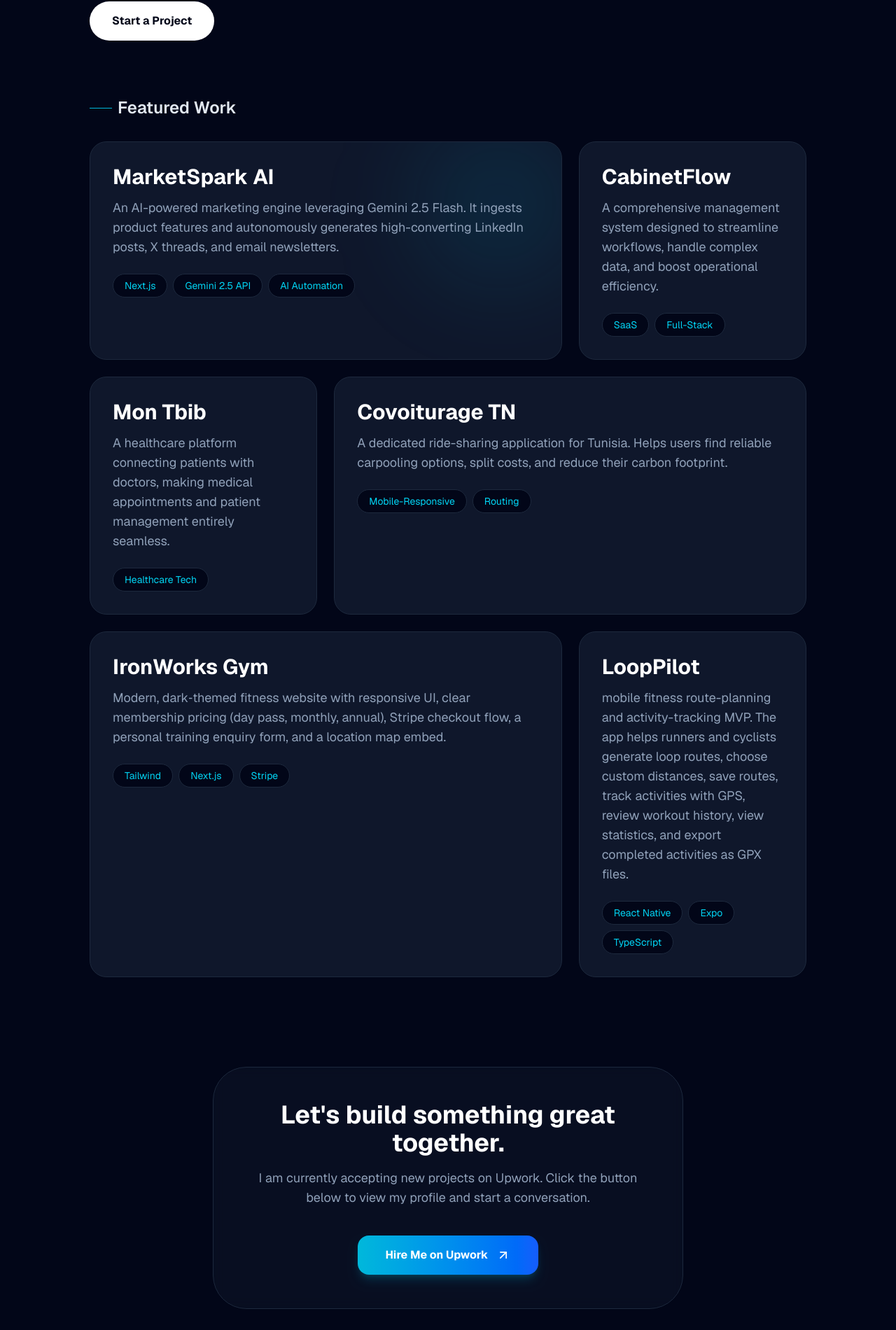
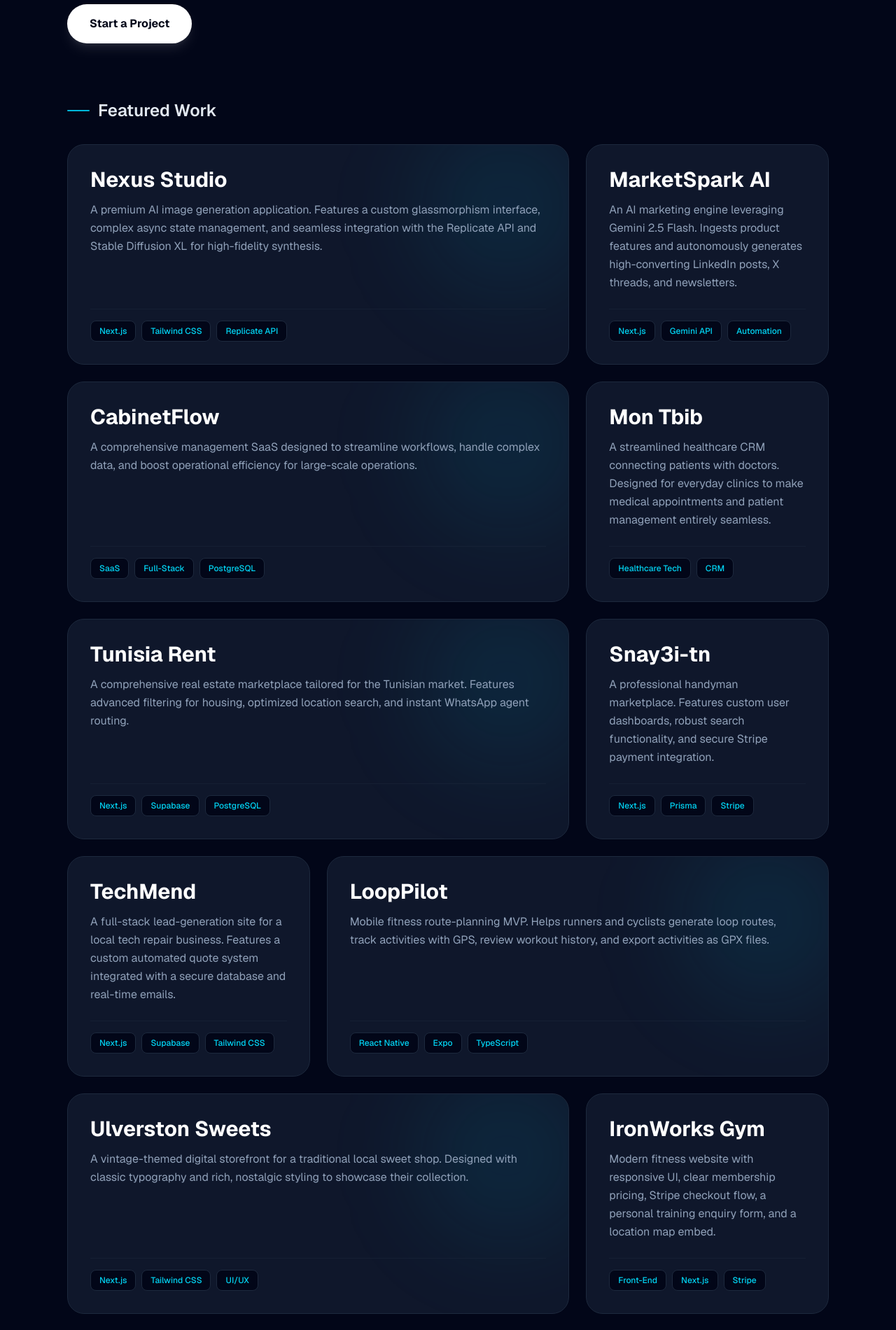
Before and after one commit to mouhamedsalhy96-a11y/my-portfolio, a Next.js app: page / in a window 1280 px wide. Shown: the part 589-2489 px from the top of the page at 70% size. Built offline with nearby package versions, Linux system fonts and the light colour scheme.

Commit message:
chore: clean portfolio prototype ready for deployment

```diff
--- a/src/app/page.tsx
+++ b/src/app/page.tsx
@@ -3,56 +3,125 @@
   // Replace this with your actual Upwork Profile URL
   const upworkLink = "https://www.upwork.com/freelancers/~0169de29d821388266";
 
-  // 1. Add your new projects and links here!
   const projects = [
+    // --- ROW 1: The AI Powerhouses ---
+    {
+      name: "Nexus Studio",
+      description: "A premium AI image generation application. Features a custom glassmorphism interface, complex async state management, and seamless integration with the Replicate API and Stable Diffusion XL for high-fidelity synthesis.",
+      tags: ["Next.js", "Tailwind CSS", "Replicate API"],
+      gridClass: "col-span-1 md:col-span-2 lg:col-span-2", // Takes up 2/3 of the row
+      isFeatured: true,
+      github: "https://github.com/mouhamedsalhy96-a11y/nexus-studio",
+      live: "https://nexus-studio-delta.vercel.app/"
+    },
     {
       name: "MarketSpark AI",
-      description: "An AI-powered marketing engine leveraging Gemini 2.5 Flash. It ingests product features and autonomously generates high-converting LinkedIn posts, X threads, and email newsletters.",
-      tags: ["Next.js", "Gemini 2.5 API", "AI Automation"],
+      description: "An AI marketing engine leveraging Gemini 2.5 Flash. Ingests product features and autonomously generates high-converting LinkedIn posts, X threads, and newsletters.",
+      tags: ["Next.js", "Gemini API", "Automation"],
+      gridClass: "col-span-1", // Takes up 1/3 of the row
+      isFeatured: false,
+      github: "https://github.com/mouhamedsalhy96-a11y/MarketSpark-AI",
+      live: "https://market-spark-ai-indol.vercel.app/"
+    },
+
+    // --- ROW 2: Complex SaaS & CRM ---
+    {
+      name: "CabinetFlow",
+      description: "A comprehensive management SaaS designed to streamline workflows, handle complex data, and boost operational efficiency for large-scale operations.",
+      tags: ["SaaS", "Full-Stack", "PostgreSQL"],
       gridClass: "col-span-1 md:col-span-2 lg:col-span-2",
       isFeatured: true,
-      github: "https://github.com/mouhamedsalhy96-a11y/MarketSpark-AI", // Replace with real link
-      live: "https://market-spark-ai-indol.vercel.app/" // Replace with real link
-    },
-    {
-      name: "CabinetFlow",
-      description: "A comprehensive management system designed to streamline workflows, handle complex data, and boost operational efficiency.",
-      tags: ["SaaS", "Full-Stack"],
-      gridClass: "col-span-1",
       github: "https://github.com/mouhamedsalhy96-a11y/cabinetflow-tunisie",
-      live: "https://cabinetflow-tunisie.vercel.app/" // Leave empty if there is no live demo
+      live: "https://cabinetflow-tunisie.vercel.app/"
     },
     {
       name: "Mon Tbib",
-      description: "A healthcare platform connecting patients with doctors, making medical appointments and patient management entirely seamless.",
-      tags: ["Healthcare Tech"],
+      description: "A streamlined healthcare CRM connecting patients with doctors. Designed for everyday clinics to make medical appointments and patient management entirely seamless.",
+      tags: ["Healthcare Tech", "CRM"],
       gridClass: "col-span-1",
+      isFeatured: false,
       github: "https://github.com/mouhamedsalhy96-a11y/mon-tbib",
       live: "https://mon-tbib.vercel.app/"
+    },
+
+    // --- ROW 3: Regional Marketplaces ---
+    {
+      name: "Tunisia Rent",
+      description: "A comprehensive real estate marketplace tailored for the Tunisian market. Features advanced filtering for housing, optimized location search, and instant WhatsApp agent routing.",
+      tags: ["Next.js", "Supabase", "PostgreSQL"],
+      gridClass: "col-span-1 md:col-span-2 lg:col-span-2",
+      isFeatured: true,
+      github: "https://github.com/mouhamedsalhy96-a11y/TunisiaRent",
+      live: "https://tunisia-rent.vercel.app/"
+    },
+    {
+      name: "Snay3i-tn",
+      description: "A professional handyman marketplace. Features custom user dashboards, robust search functionality, and secure Stripe payment integration.",
+      tags: ["Next.js", "Prisma", "Stripe"],
+      gridClass: "col-span-1",
+      isFeatured: false,
+      github: "",
+      live: ""
+    },
+
+    // --- ROW 4: Mobile Apps & Lead Generation (Rhythm Switch: 1 + 2) ---
+    {
+      name: "TechMend",
+      description: "A full-stack lead-generation site for a local tech repair business. Features a custom automated quote system integrated with a secure database and real-time emails.",
+      tags: ["Next.js", "Supabase", "Tailwind CSS"],
+      gridClass: "col-span-1",
+      isFeatured: false,
+      github: "https://github.com/mouhamedsalhy96-a11y/techmend",
+      live: "https://techmend.vercel.app/"
+    },
+    {
+      name: "LoopPilot",
+      description: "Mobile fitness route-planning MVP. Helps runners and cyclists generate loop routes, track activities with GPS, review workout history, and export activities as GPX files.",
+      tags: ["React Native", "Expo", "TypeScript"],
+      gridClass: "col-span-1 md:col-span-2 lg:col-span-2",
+      isFeatured: true,
+      github: "https://github.com/mouhamedsalhy96-a11y/looppilot",
+      live: ""
+    },
+
+    // --- ROW 5: Front-End E-Commerce Masterclasses ---
+    {
+      name: "Ulverston Sweets",
+      description: "A vintage-themed digital storefront for a traditional local sweet shop. Designed with classic typography and rich, nostalgic styling to showcase their collection.",
+      tags: ["Next.js", "Tailwind CSS", "UI/UX"],
+      gridClass: "col-span-1 md:col-span-2 lg:col-span-2",
+      isFeatured: true,
+      github: "https://github.com/mouhamedsalhy96-a11y/ulverston-sweets",
+      live: "https://ulverston-sweets.vercel.app/"
+    },
+    {
+      name: "IronWorks Gym",
+      description: "Modern fitness website with responsive UI, clear membership pricing, Stripe checkout flow, a personal training enquiry form, and a location map embed.",
+      tags: ["Front-End", "Next.js", "Stripe"],
+      gridClass: "col-span-1",
+      isFeatured: false,
+      github: "https://github.com/mouhamedsalhy96-a11y/ironworks-gym",
+      live: "https://ironworks-gym-gamma.vercel.app/"
+    },
+
+    // --- ROW 6: Transit & Retail ---
+    {
+      name: "WOW Vapes & Snacks",
+      description: "A high-energy, dark-mode website for a modern retail store. Features glowing neon accents, responsive product grids, and a sleek layout.",
+      tags: ["Next.js", "Tailwind CSS", "Front-End"],
+      gridClass: "col-span-1",
+      isFeatured: false,
+      github: "https://github.com/mouhamedsalhy96-a11y/wow-vape",
+      live: "https://wow-vape.vercel.app/"
     },
     {
       name: "Covoiturage TN",
       description: "A dedicated ride-sharing application for Tunisia. Helps users find reliable carpooling options, split costs, and reduce their carbon footprint.",
       tags: ["Mobile-Responsive", "Routing"],
       gridClass: "col-span-1 md:col-span-2 lg:col-span-2",
+      isFeatured: true,
       github: "https://github.com/mouhamedsalhy96-a11y/covoiturage-tn",
       live: "https://covoiturage-tn.vercel.app/"
-    },
-    // ADD NEW PROJECTS BELOW
-    {
-      name: "IronWorks Gym",
-      description: "Modern, dark‑themed fitness website with responsive UI, clear membership pricing (day pass, monthly, annual), Stripe checkout flow, a personal training enquiry form, and a location map embed.",
-      tags: ["Tailwind", "Next.js", "Stripe"],
-      gridClass: "col-span-1 md:col-span-2 lg:col-span-2", // Adjust span to fit grid
-      github: "https://github.com/mouhamedsalhy96-a11y/ironworks-gym",
-      live: "https://ironworks-gym-gamma.vercel.app/"
-    },
-    {
-      name: "LoopPilot",
-      description: "mobile fitness route-planning and activity-tracking MVP. The app helps runners and cyclists generate loop routes, choose custom distances, save routes, track activities with GPS, review workout history, view statistics, and export completed activities as GPX files.",
-      tags: ["React Native", "Expo", "TypeScript"],
-      gridClass: "col-span-1",
-      github: "https://github.com/mouhamedsalhy96-a11y/looppilot",
     }
   ];
 
@@ -60,7 +129,7 @@
     <main className="min-h-screen bg-slate-950 text-slate-50 font-sans p-6 md:p-12 lg:p-24 selection:bg-cyan-500/30">
 
       {/* Navbar */}
-      <nav className="max-w-5xl mx-auto flex justify-between items-center mb-16 md:mb-24">
+      <nav className="max-w-6xl mx-auto flex justify-between items-center mb-16 md:mb-24">
         <div className="text-xl font-bold tracking-tight text-white">
           Mohamed <span className="text-cyan-400">Salhi</span>
         </div>
@@ -75,8 +144,12 @@
       </nav>
 
       {/* Hero Section */}
-      <section className="max-w-5xl mx-auto mb-20">
-        <div className="inline-block px-3 py-1 mb-6 rounded-full bg-slate-900 border border-slate-800 text-cyan-400 text-sm font-medium tracking-wide">
+      <section className="max-w-6xl mx-auto mb-20">
+        <div className="inline-flex items-center gap-2 px-4 py-1.5 mb-6 rounded-full bg-slate-900 border border-slate-800 text-cyan-400 text-sm font-medium tracking-wide">
+          <span className="relative flex h-2 w-2">
+            <span className="animate-ping absolute inline-flex h-full w-full rounded-full bg-cyan-400 opacity-75"></span>
+            <span className="relative inline-flex rounded-full h-2 w-2 bg-cyan-500"></span>
+          </span>
           Available for Work
         </div>
         <h1 className="text-5xl md:text-7xl font-extrabold mb-6 tracking-tight">
@@ -90,24 +163,23 @@
           href={upworkLink}
           target="_blank"
           rel="noopener noreferrer"
-          className="inline-block bg-white text-slate-950 font-bold px-8 py-4 rounded-full hover:bg-cyan-400 transition-all hover:scale-105 active:scale-95"
+          className="inline-block bg-white text-slate-950 font-bold px-8 py-4 rounded-full hover:bg-cyan-400 transition-all hover:scale-105 active:scale-95 shadow-lg shadow-white/10"
         >
           Start a Project
         </a>
       </section>
 
       {/* Projects Section */}
-      <section className="max-w-5xl mx-auto mb-32">
-        <h2 className="text-2xl font-semibold mb-8 text-slate-200 flex items-center gap-2">
-          <span className="w-8 h-[1px] bg-cyan-500"></span> Featured Work
+      <section className="max-w-6xl mx-auto mb-32">
+        <h2 className="text-2xl font-semibold mb-8 text-slate-200 flex items-center gap-3">
+          <span className="w-8 h-[2px] bg-cyan-500 rounded-full"></span> Featured Work
         </h2>
 
         <div className="grid grid-cols-1 md:grid-cols-2 lg:grid-cols-3 gap-6">
           {projects.map((project, index) => (
             <div
               key={index}
-              // 2. We add "group relative overflow-hidden" here to make the curtain work
-              className={`group relative bg-slate-900 border border-slate-800 rounded-3xl p-8 transition-all overflow-hidden ${project.gridClass}`}
+              className={`group relative bg-slate-900 border border-slate-800 rounded-3xl p-8 transition-all overflow-hidden flex flex-col ${project.gridClass}`}
             >
 
               {/* Background Glow for Featured */}
@@ -115,29 +187,36 @@
                 <div className="absolute top-0 right-0 w-64 h-64 bg-cyan-500/10 rounded-full blur-3xl -mr-10 -mt-10 pointer-events-none z-0"></div>
               )}
 
-              {/* Standard Card Content */}
-              <div className="relative z-10">
+              {/* Standard Card Content (Flex-Col ensures perfect tag alignment) */}
+              <div className="relative z-10 flex flex-col h-full">
                 <h3 className="text-2xl md:text-3xl font-bold mb-3 text-white">{project.name}</h3>
-                <p className="text-slate-400 mb-6 text-sm md:text-lg">{project.description}</p>
-                <div className="flex flex-wrap gap-2">
+
+                {/* flex-grow pushes the tags to the very bottom */}
+                <p className="text-slate-400 mb-6 text-sm md:text-base leading-relaxed flex-grow">
+                  {project.description}
+                </p>
+
+                {/* mt-auto locks the tags to the bottom line */}
+                <div className="mt-auto flex flex-wrap gap-2 pt-4 border-t border-slate-800/50">
                   {project.tags.map((tag, tagIndex) => (
-                    <span key={tagIndex} className="bg-slate-950 border border-slate-800 text-cyan-400 text-xs md:text-sm px-3 md:px-4 py-1.5 rounded-full">
+                    <span key={tagIndex} className="bg-slate-950 border border-slate-800 text-cyan-400 text-xs font-medium px-3 py-1.5 rounded-lg flex items-center gap-1">
                       {tag}
                     </span>
                   ))}
                 </div>
               </div>
 
-              {/* 3. The "Falling Curtain" Overlay */}
-              <div className="absolute inset-0 bg-slate-950/90 backdrop-blur-sm flex flex-col items-center justify-center gap-4 transition-all duration-500 transform -translate-y-full opacity-0 group-hover:translate-y-0 group-hover:opacity-100 z-20">
+              {/* The "Falling Curtain" Overlay */}
+              <div className="absolute inset-0 bg-slate-950/95 backdrop-blur-md flex flex-col items-center justify-center gap-4 transition-all duration-500 transform -translate-y-full opacity-0 group-hover:translate-y-0 group-hover:opacity-100 z-20">
                 {project.live && (
                   <a
                     href={project.live}
                     target="_blank"
                     rel="noopener noreferrer"
-                    className="bg-cyan-500 hover:bg-cyan-400 text-slate-950 font-bold py-2 px-6 rounded-full transition-transform hover:scale-105 shadow-lg shadow-cyan-500/20"
+                    className="bg-cyan-500 hover:bg-cyan-400 text-slate-950 font-bold py-3 px-8 rounded-full transition-transform hover:scale-105 shadow-[0_0_20px_rgba(6,182,212,0.3)] flex items-center gap-2"
                   >
                     View Live Demo
+                    <svg xmlns="http://www.w3.org/2000/svg" width="16" height="16" viewBox="0 0 24 24" fill="none" stroke="currentColor" strokeWidth="2" strokeLinecap="round" strokeLinejoin="round"><path d="M18 13v6a2 2 0 0 1-2 2H5a2 2 0 0 1-2-2V8a2 2 0 0 1 2-2h6"/><polyline points="15 3 21 3 21 9"/><line x1="10" y1="14" x2="21" y2="3"/></svg>
                   </a>
                 )}
 
@@ -146,15 +225,15 @@
                     href={project.github}
                     target="_blank"
                     rel="noopener noreferrer"
-                    className="bg-slate-800 hover:bg-slate-700 text-white font-medium py-2 px-6 rounded-full border border-slate-700 transition-transform hover:scale-105"
+                    className="bg-slate-800 hover:bg-slate-700 text-white font-medium py-3 px-8 rounded-full border border-slate-700 transition-transform hover:scale-105 flex items-center gap-2"
                   >
                     View GitHub
+                    <svg xmlns="http://www.w3.org/2000/svg" width="16" height="16" viewBox="0 0 24 24" fill="none" stroke="currentColor" strokeWidth="2" strokeLinecap="round" strokeLinejoin="round"><path d="M15 22v-4a4.8 4.8 0 0 0-1-3.5c3 0 6-2 6-5.5.08-1.25-.27-2.48-1-3.5.28-1.15.28-2.35 0-3.5 0 0-1 0-3 1.5-2.64-.5-5.36-.5-8 0C6 2 5 2 5 2c-.3 1.15-.3 2.35 0 3.5A5.403 5.403 0 0 0 4 9c0 3.5 3 5.5 6 5.5-.39.49-.68 1.05-.85 1.65-.17.6-.22 1.23-.15 1.85v4"/><path d="M9 18c-4.51 2-5-2-7-2"/></svg>
                   </a>
                 )}
 
-                {/* Fallback if no links are provided */}
                 {!project.live && !project.github && (
-                  <span className="text-slate-400 font-medium">Internal / NDA Project</span>
+                  <span className="text-slate-400 font-medium px-4 py-2 border border-slate-800 rounded-full bg-slate-900/50">Internal / NDA Project</span>
                 )}
               </div>
 
@@ -164,8 +243,9 @@
       </section>
 
       {/* Contact Section */}
-      <section id="contact" className="max-w-2xl mx-auto text-center pb-20">
-        <div className="p-12 border border-slate-800 bg-slate-900/50 rounded-[3rem] backdrop-blur-sm">
+      <section id="contact" className="max-w-3xl mx-auto text-center pb-20">
+        <div className="p-12 border border-slate-800 bg-slate-900/50 rounded-[3rem] backdrop-blur-sm relative overflow-hidden">
+          <div className="absolute top-0 left-1/2 -translate-x-1/2 w-full h-1 bg-gradient-to-r from-transparent via-cyan-500 to-transparent opacity-50"></div>
           <h2 className="text-3xl md:text-4xl font-bold mb-4 text-white">Let&apos;s build something great together.</h2>
           <p className="text-slate-400 mb-10 text-lg">
             I am currently accepting new projects on Upwork. Click the button below to view my profile and start a conversation.
@@ -174,7 +254,7 @@
             href={upworkLink}
             target="_blank"
             rel="noopener noreferrer"
-            className="inline-flex items-center gap-3 bg-gradient-to-r from-cyan-500 to-blue-600 hover:from-cyan-400 hover:to-blue-500 text-white font-bold py-4 px-10 rounded-2xl transition-all shadow-lg shadow-cyan-500/20"
+            className="inline-flex items-center gap-3 bg-gradient-to-r from-cyan-500 to-blue-600 hover:from-cyan-400 hover:to-blue-500 text-white font-bold py-4 px-10 rounded-full transition-all shadow-[0_0_30px_rgba(6,182,212,0.3)] hover:scale-105 active:scale-95"
           >
             Hire Me on Upwork
             <svg xmlns="http://www.w3.org/2000/svg" width="20" height="20" viewBox="0 0 24 24" fill="none" stroke="currentColor" strokeWidth="2" strokeLinecap="round" strokeLinejoin="round"><path d="M7 7h10v10"/><path d="M7 17 17 7"/></svg>
```
